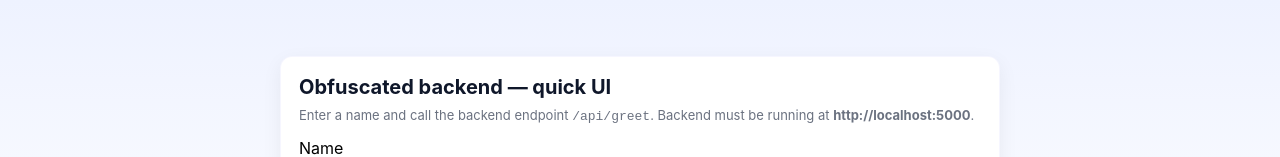
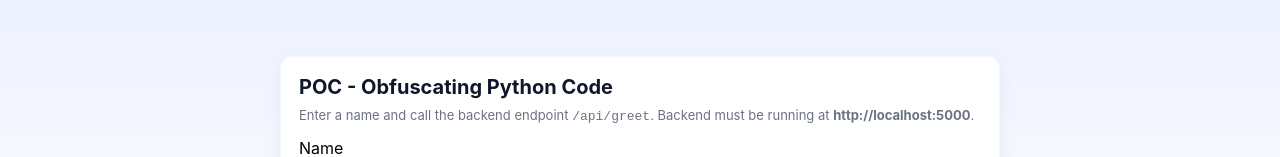
Before and after one commit to ParamaahIT/python-obfuscated, a plain HTML site: page ui/index.html in a window 1280 px wide. Shown: the top 157 px of the page. Drawn offline with Linux system fonts and the light colour scheme; no server answers.

Commit message:
ui files are updated

```diff
--- a/ui/index.html
+++ b/ui/index.html
@@ -23,7 +23,7 @@
 <body>
   <div class="wrap">
     <div class="card">
-      <h1>Obfuscated backend — quick UI</h1>
+      <h1>POC - Obfuscating Python Code</h1>
       <p class="lead">Enter a name and call the backend endpoint <code>/api/greet</code>. Backend must be running at <strong>http://localhost:5000</strong>.</p>
 
       <label for="name">Name</label>
```
